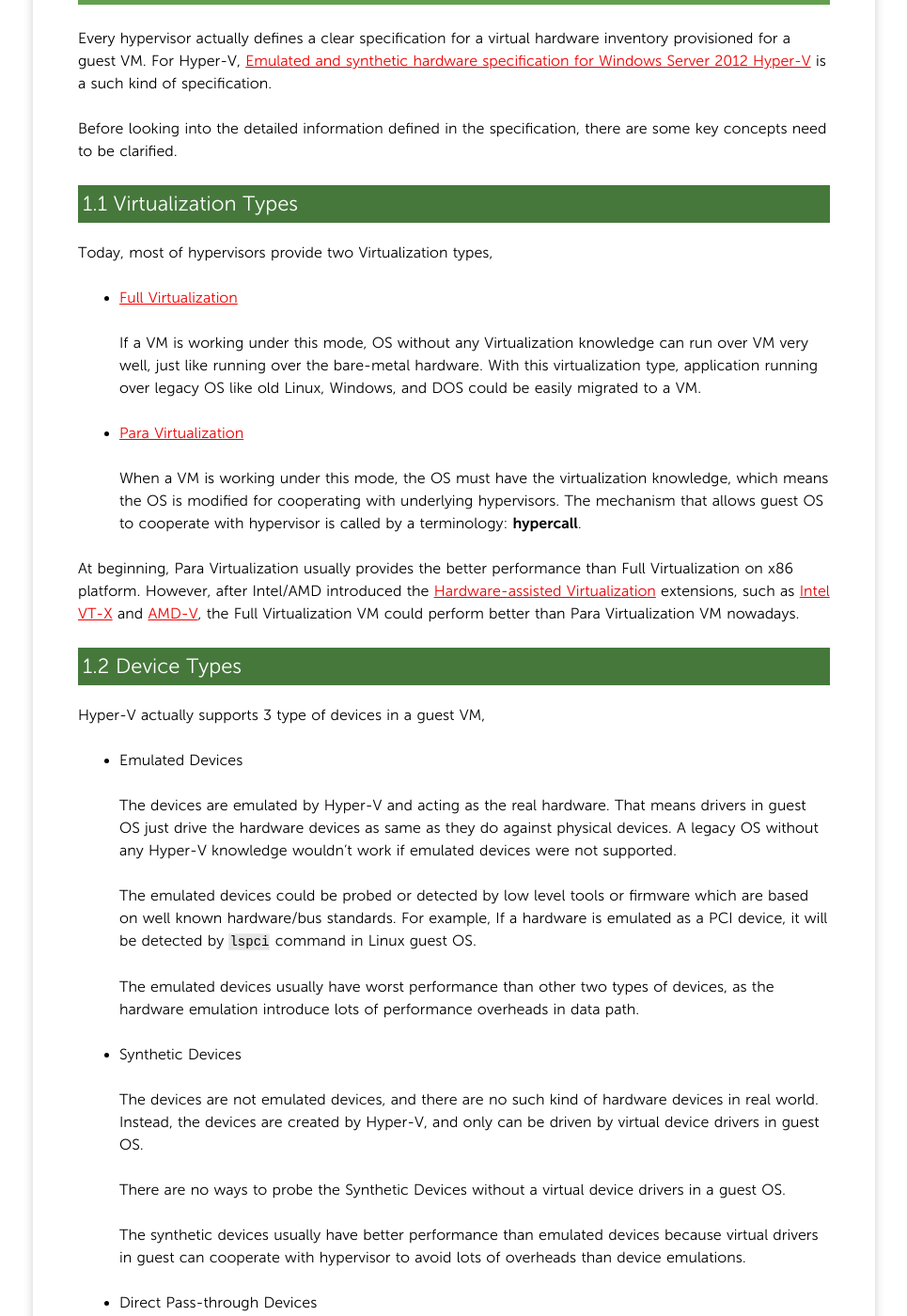
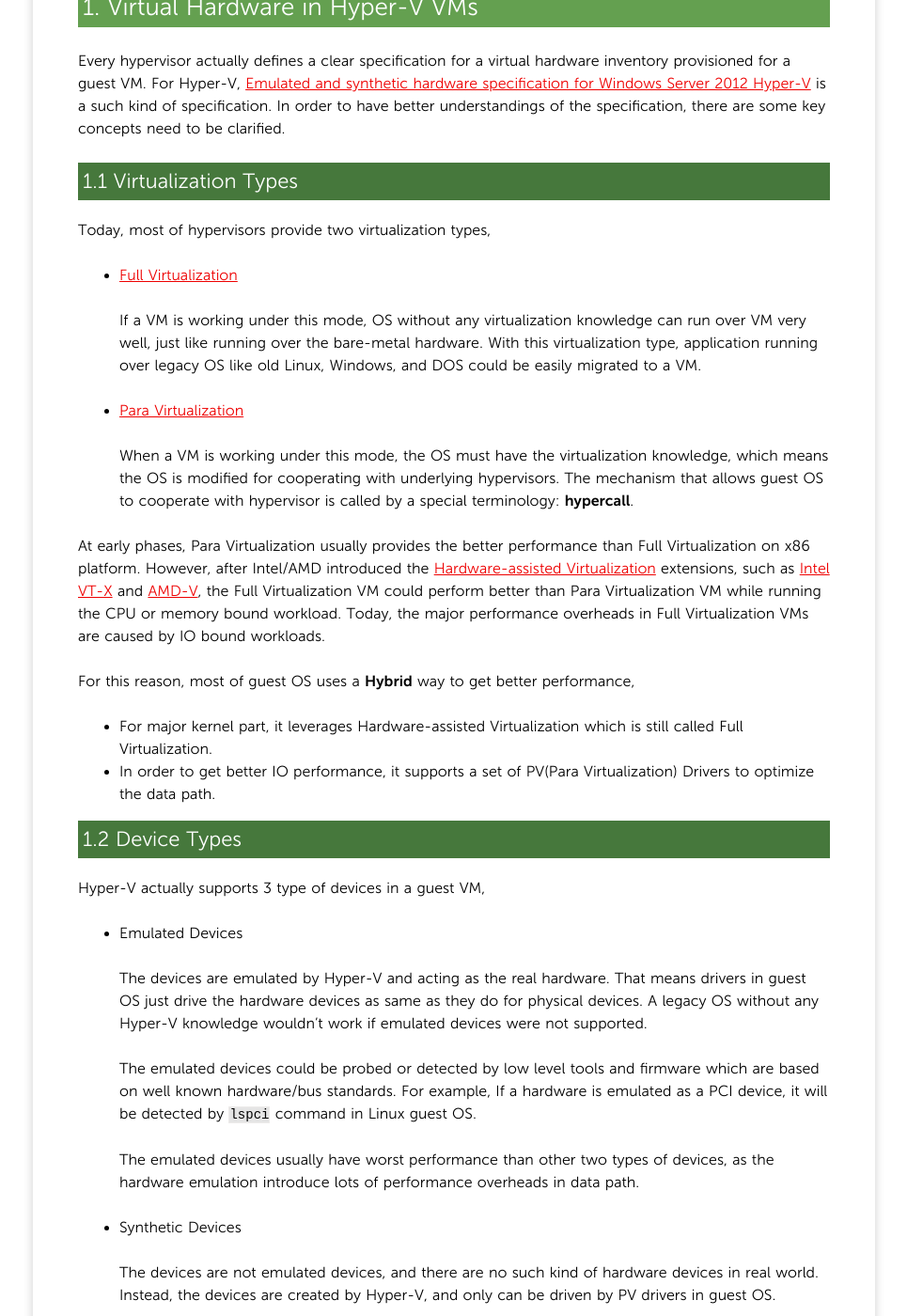
Before and after one commit to yangoliver/yangoliver.github.io, a Jekyll site: the page built from _posts/2016/2016-03-28-vm-basic-2.md, in a window 1280 px wide and 1400 px high, scrolled down 405 px. Shown: the whole window at 94% size, without its empty margins (157-1122 px from the left). Built offline with Jekyll 4.4.1, drawn with Linux system fonts in a browser that asks for light colours; comment, search, counter and statistics services are not loaded; some of the changed text lies outside the part shown.

Commit message:
update: self-review to fix spelling, grammer issues

```diff
--- a/_posts/2016/2016-03-28-vm-basic-2.md
+++ b/_posts/2016/2016-03-28-vm-basic-2.md
@@ -1,7 +1,7 @@
 ---
 layout: post
 title: Hyper-V Virtual Devices Overview
-description: Some device driver issues related Linux Hyper-V guest VM, especially IDE controller issues
+description: Hyper-V virtual machine emulated device, synthetic device, PCI pass-through, IDE controller issues, PV drivers, hypervisor
 categories: [English, Software, Hardware]
 tags: [storage, kernel, linux, virtualization, hardware]
 ---
@@ -9,33 +9,39 @@
 >This article was firstly published from <http://oliveryang.net>. The content reuse need include the original link.
 
 Similar with other virtualization technologies，[Hyper-V](https://en.wikipedia.org/wiki/Hyper-V) creates a virtual platform for its virtual machine.
-This article tries to give a simple overview about the virtual platform provided by Hyper-V, and how Linux OS works insides in a guest VM.
+This article tries to give an overview about the virtual platform provided by Hyper-V, and how Linux OS works in a guest VM.
+The contents here are limited to Hyper-V, but some basic virtualization concepts might be similar or same with other hypervisors.
 
 ## 1. Virtual Hardware in Hyper-V VMs
 
 Every hypervisor actually defines a clear specification for a virtual hardware inventory provisioned for a guest VM. For Hyper-V,
 [Emulated and synthetic hardware specification for Windows Server 2012 Hyper-V](https://support.microsoft.com/en-us/kb/2844106) is a such kind of specification.
-
-Before looking into the detailed information defined in the specification, there are some key concepts need to be clarified.
+In order to have better understandings of the specification, there are some key concepts need to be clarified.
 
 ### 1.1 Virtualization Types
 
-Today, most of hypervisors provide two Virtualization types,
+Today, most of hypervisors provide two virtualization types,
 
 - [Full Virtualization](https://en.wikipedia.org/wiki/Full_virtualization)
 
-  If a VM is working under this mode, OS without any Virtualization knowledge can run over VM very well, just like running over the bare-metal hardware.
+  If a VM is working under this mode, OS without any virtualization knowledge can run over VM very well, just like running over the bare-metal hardware.
   With this virtualization type, application running over legacy OS like old Linux, Windows, and DOS could be easily migrated to a VM.
 
 - [Para Virtualization](https://en.wikipedia.org/wiki/Paravirtualization)
 
   When a VM is working under this mode, the OS must have the virtualization knowledge, which means the OS is modified for cooperating with underlying hypervisors.
-  The mechanism that allows guest OS to cooperate with hypervisor is called by a terminology: **hypercall**.
+  The mechanism that allows guest OS to cooperate with hypervisor is called by a special terminology: **hypercall**.
 
-At beginning, Para Virtualization usually provides the better performance than Full Virtualization on x86 platform.
+At early phases, Para Virtualization usually provides the better performance than Full Virtualization on x86 platform.
 However, after Intel/AMD introduced the [Hardware-assisted Virtualization](https://en.wikipedia.org/wiki/Hardware-assisted_virtualization) extensions, such as
 [Intel VT-X](https://en.wikipedia.org/wiki/X86_virtualization#Intel-VT-x) and [AMD-V](https://en.wikipedia.org/wiki/X86_virtualization#AMD_virtualization_.28AMD-V.29),
-the Full Virtualization VM could perform better than Para Virtualization VM nowadays.
+the Full Virtualization VM could perform better than Para Virtualization VM while running the CPU or memory bound workload.
+Today, the major performance overheads in Full Virtualization VMs are caused by IO bound workloads.
+
+For this reason, most of guest OS uses a **Hybrid** way to get better performance,
+
+- For major kernel part, it leverages Hardware-assisted Virtualization which is still called Full Virtualization.
+- In order to get better IO performance, it supports a set of PV(Para Virtualization) Drivers to optimize the data path.
 
 ### 1.2 Device Types
 
@@ -43,10 +49,10 @@
 
 - Emulated Devices
 
-  The devices are emulated by Hyper-V and acting as the real hardware. That means drivers in guest OS just drive the hardware devices as same as they do against physical devices.
+  The devices are emulated by Hyper-V and acting as the real hardware. That means drivers in guest OS just drive the hardware devices as same as they do for physical devices.
   A legacy OS without any Hyper-V knowledge wouldn't work if emulated devices were not supported.
 
-  The emulated devices could be probed or detected by low level tools or firmware which are based on well known hardware/bus standards. For example, If a hardware is emulated as a PCI device,
+  The emulated devices could be probed or detected by low level tools and firmware which are based on well known hardware/bus standards. For example, If a hardware is emulated as a PCI device,
   it will be detected by `lspci` command in Linux guest OS.
 
   The emulated devices usually have worst performance than other two types of devices, as the hardware emulation introduce lots of performance overheads in data path.
@@ -54,9 +60,10 @@
 - Synthetic Devices
 
   The devices are not emulated devices, and there are no such kind of hardware devices in real world. Instead, the devices are created by Hyper-V,
-  and only can be driven by virtual device drivers in guest OS.
+  and only can be driven by PV drivers in guest OS.
 
-  There are no ways to probe the Synthetic Devices without a virtual device drivers in a guest OS.
+  There are no ways to probe the Synthetic Devices without a virtual bus driver in a guest OS.
+  The virtual bus driver must provide an **OS independent standardrized protocols** to probe the devices on the bus.
 
   The synthetic devices usually have better performance than emulated devices because virtual drivers in guest can cooperate with hypervisor to avoid lots of overheads than device emulations.
 
@@ -64,7 +71,7 @@
 
   The devices are real hardware devices which are directly assigned to a VM. That means device drivers in guest OS can drive the hardware by the same way with bare-metal environments.
   In order to make guest VM have good isolation for stability concerns, only modern hardware with [IOMMU](https://en.wikipedia.org/wiki/Input–output_memory_management_unit)
-  support could be assigned to the VM. Otherwise, a buggy hardware or drivers could result a memory corruption against other VMs or hypervisor.
+  support could provide better stabilities to the VM. Otherwise, a buggy hardware or drivers could result a memory corruption against other VMs or hypervisor.
   For example, assigned a [SRIOV](https://en.wikipedia.org/wiki/Single-root_IOV) VF(Virtual Function) to a VM is supported by Hyper-V.
 
   The direct pass-through devices have best performance than two other types of devices. This is a major reason that users want to use direct pass-through devices.
@@ -76,9 +83,9 @@
 That means, prior to Linux 2.6.32，Linux OS could only be run under Hyper-V VM with Full Virtualization mode with awful performance. But after Linux 2.6.32,
 Linux could run with Hyper-V PV(Para Virtualization) Drivers which lead better performance.
 
-Microsoft called this effort with **LIS(Linux Integration Services) Drivers**. The latest LIS driver code is always available from Linux kernel mainline.
+Microsoft called their PV drivers by **LIS(Linux Integration Services) Drivers**. The latest LIS driver code is always available from Linux kernel mainline.
 However, Microsoft is also make sure some necessary LIS driver features and bug fixes could be back-ported to old Linux Distributions(RHEL releases).
-The LIS backporting project is [hosted as an separate open source project from Github](https://github.com/LIS/lis-next).
+The LIS backporting project is [hosted as a separate open source project from Github](https://github.com/LIS/lis-next).
 
 ### 2.1 Physical Drivers
 
@@ -88,6 +95,8 @@
 
 The [Emulated and synthetic hardware specification](https://support.microsoft.com/en-us/kb/2844106) gives the full hardware inventory for a Hyper-V VM.
 Then it should be quite easy to find out which Linux physical drivers could drive the emulated devices in a Linux guest.
+
+For example, on Windows Server 2012, Hyper-V provides following emulated devices for guest VMs, and their physical drivers could be easily identified by PCI vendor and device IDs,
 
 | Emulated Device                                              | Linux Physical Drivers |
 |--------------------------------------------------------------|------------------------|
@@ -103,18 +112,18 @@
 - Intel PATA/SATA driver (ata_piix)
 
   The driver is not recommended on Hyper-V. When this driver is loaded, the IDE disks are named by `/dev/sd[a|b|c|d]`.
-  The reason ata_piix uses the different naming here is, libata library is built under Linux SCSI stack, which eventually cooperates with SCSI mid layer and SD driver.
+  The ata_piix uses the device names **same with SCSI disks**, because libata library is a part of Linux SCSI stack, which eventually need cooperate with SCSI mid layer and SD driver.
 
 #### 2.1.2 For direct pass-through
 
 In Linux 4.6, [PCI device pass-through](https://github.com/torvalds/linux/commit/4daace0d8ce851f8f8f91563c835e3000c954d5e) is introduced recently.
 For this case, the device drivers binding for the PCI devices of the VMs are exactly same with the bare-metal platform.
 However, per this patch, the PCI direct pass-through also needs the PCI front-end driver support in Linux guest OS.
+The PCI front-end driver creates the virtual PCI bus for guest VMs, and works with PCI back-end driver to handle the IRQ and IOMMU mappings in hypervisor side.
 
 ### 2.2 PV Drivers
 
 PV drivers are used to drive Synthetic Devices.
-
 LIS project contributed a set of Hyper-V PV drivers into Linux kernel. All PV drivers actually are children of VMbus PV drivers,
 which is responsible for provide a communication mechanism between VSC(Virtual Service Client) in guest VM and VSP(Virtual Service Provider) from Hypervisors.
 The mechanism here include event channel, ring-buffer APIs for other PV drivers. VMbus driver also covers Synthetic Interrupt Controller and TSC clock source handling.
@@ -137,11 +146,9 @@
 Overall, the major differences between Physical Drivers and PV drivers are,
 
 - Physical drivers drive emulated devices and direct pass-through devices, whereas the PV drivers drive synthetic devices.
-
   PV drivers for synthetic devices always have better performance and features than physical drivers for emulated devices.
 
 - Physical drivers are children of physical hardware bus(IDE,PCI etc.), whereas the PV drivers are children of VMbus which presented by Hyper-V VMbus driver.
-
   PV drivers could leverage VMbus driver to communicate with hypervisor from Linux guest OS.
 
 ## 3. Device limitations of Hyper-V VMs
@@ -150,10 +157,11 @@
 
 ### 3.1 Boot disk
 
-Hyper-V for windows server only supports booting from IDE disks instead of booting from SCSI disks or external SAN storages.
+Hyper-V for windows server 2012 only supports booting from IDE disks instead of booting from SCSI disks or external SAN storages.
 
-The major reason of this limitation is, Hyper-V doesn't implement an emulated SCSI controller for its guest VMs.
-That means, when VMs get booted from BIOS loading phase, the BIOS has no way to probe SCSI disks as they are not emulated devices. Instead, they are synthetic devices.
+The major reason of this limitation is, Hyper-V for windows server 2012 doesn't implement an emulated SCSI controller for its guest VMs.
+That means, when VMs get booted from BIOS loading phase, the BIOS has no way to probe SCSI disks as they are not emulated devices.
+Instead, SCSI controllers are implemented as synthetic devices.
 During the BIOS runtime, only IDE disks could be probed by BIOS per standard IDE probing protocols.
 
 After Linux OS get controls from BIOS, Linux Hyper-V VMbus driver and virtual storage driver(hv_storvsc) got loaded.
@@ -165,21 +173,25 @@
 
 Another problem is, in a Linux OS, there are 3 drivers that can control IDE disks, how can we avoid the conflicts here?
 
-- First of all, legacy ide-generic and ata_piix drivers could be controlled by different kernel config.
-
-  Linux distribution usually disable legacy IDE drivers and use ata_piix driver to drive the emulated IDE devices in Hyper-V VM.
+- First of all, legacy ide-generic and ata_piix drivers could be controlled by different kernel Kconfig options at build time or boot options in grub.
+  Most of new Linux distributions usually disable legacy IDE drivers and use ata_piix driver by default.
 
 - Second of all, [Linux changed the ata_piix code to avoid the conflicts](https://github.com/torvalds/linux/commit/cd006086fa5d91414d8ff9ff2b78fbb593878e3c)
   when Linux OS already enabled the Hyper-V virtual storage driver.
 
+The last concern is IDE disks capacity limitation. Hyper-V's IDE disk is now [48-bit LBA capable](http://www.48bitlba.com). This
+allows you to connect large [VHDs](https://en.wikipedia.org/wiki/VHD_(file_format)) up to 2040GB to it.
+
 ### 3.2 PXE boot
 
-PXE boot is the similar case with boot disk. Hyper-V only support one type of emulated devices for NIC controller.
+PXE boot is the similar case with boot disk. Hyper-V only supports one type of emulated devices for NIC controller.
 As PXE boot is implemented at BIOS running period, Hyper-V can only boot from a very old NIC controller: DEC 21140 10/100TX 100 MB Ethernet network adapter.
 
+The Hyper-V virtual network driver can't be used here as VM BIOS runtime phase has no PV drivers support.
 
 ## 4. Related readings
 
+* [Virtual Machine Specifications for Hyper-V in Windows Server 2012 R2](https://technet.microsoft.com/en-us/library/dn592184.aspx)
 * [Emulated and synthetic hardware specification for Windows Server 2012 Hyper-V](https://support.microsoft.com/en-us/kb/2844106)
 * [Boot from SCSI in Virtual Server vs. Boot from IDE in Windows Server virtualization (Hyper-V)](https://blogs.technet.microsoft.com/jhoward/2007/10/04/boot-from-scsi-in-virtual-server-vs-boot-from-ide-in-windows-server-virtualization-hyper-v/)
 * [Hyper-V Virtual Hardware: Emulated, Synthetic and SR-IOV](http://www.altaro.com/hyper-v/hyper-v-virtual-hardware-emulated-synthetic-and-sr-iov/)
```
